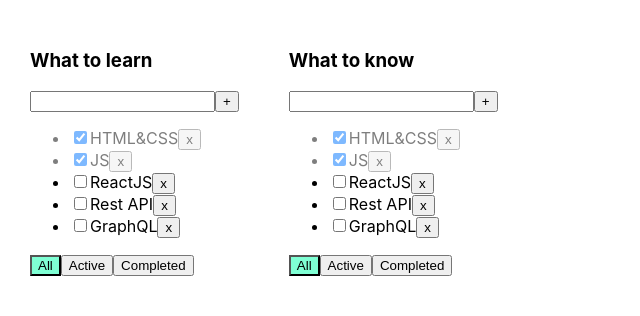
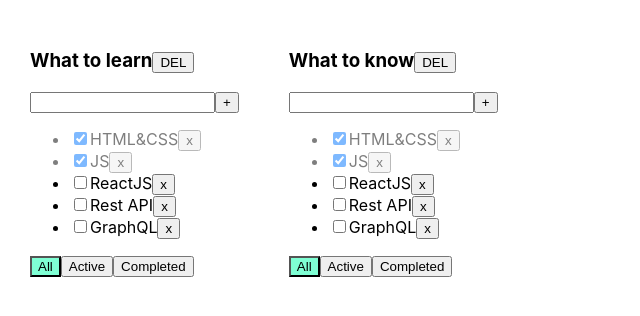
Before and after one commit to kroxaGAN/todolist5, a React (Create React App) app: page / in a window 1280 px wide. Shown: the top 316 px of the page, without its empty margins (0-640 px from the left). Built offline with nearby package versions, Linux system fonts and the light colour scheme.

Commit message:
made delete todolist

```diff
--- a/src/App.tsx
+++ b/src/App.tsx
@@ -54,6 +54,10 @@
     function changeFilter(todolistID: string, value: FilterValuesType) {
         setTodolists(todolists.map(m => m.id === todolistID ? {...m, filter: value} : m))
     }
+    const removeTodolist=(todolistID: string)=>{
+        setTodolists(todolists.filter(f=>f.id!==todolistID))
+        delete tasks[todolistID]
+    }
 
 
     return (
@@ -78,6 +82,7 @@
                             addTask={addTask}
                             changeTaskStatus={changeStatus}
                             filter={m.filter}
+                            removeTodolist={removeTodolist}
                         />
                     )
                 })
--- a/src/Todolist.tsx
+++ b/src/Todolist.tsx
@@ -8,14 +8,15 @@
 }
 
 type PropsType = {
-    todolistID:string
+    todolistID: string
     title: string
     tasks: Array<TaskType>
-    removeTask: (todolistID:string,taskId: string) => void
-    changeFilter: (todolistID:string,value: FilterValuesType) => void
-    addTask: (todolistID: string,title: string) => void
-    changeTaskStatus: (todolistID: string,taskId: string, isDone: boolean) => void
+    removeTask: (todolistID: string, taskId: string) => void
+    changeFilter: (todolistID: string, value: FilterValuesType) => void
+    addTask: (todolistID: string, title: string) => void
+    changeTaskStatus: (todolistID: string, taskId: string, isDone: boolean) => void
     filter: FilterValuesType
+    removeTodolist: (todolistID: string) => void
 }
 
 export function Todolist(props: PropsType) {
@@ -25,7 +26,7 @@
 
     const addTask = () => {
         if (title.trim() !== "") {
-            props.addTask(props.todolistID,title.trim());
+            props.addTask(props.todolistID, title.trim());
             setTitle("");
         } else {
             setError("Title is required");
@@ -43,13 +44,18 @@
         }
     }
 
-    const onAllClickHandler = () => props.changeFilter(props.todolistID,"all");
-    const onActiveClickHandler = () => props.changeFilter(props.todolistID,"active");
-    const onCompletedClickHandler = () => props.changeFilter(props.todolistID,"completed");
-
+    const onAllClickHandler = () => props.changeFilter(props.todolistID, "all");
+    const onActiveClickHandler = () => props.changeFilter(props.todolistID, "active");
+    const onCompletedClickHandler = () => props.changeFilter(props.todolistID, "completed");
+    const onClickHandlerForTodolist = () => {
+        props.removeTodolist(props.todolistID)
+    }
 
     return <div>
-        <h3>{props.title}</h3>
+        <h3>
+            {props.title}
+            <button onClick={onClickHandlerForTodolist}>DEL</button>
+        </h3>
         <div>
             <input value={title}
                    onChange={onChangeHandler}
@@ -62,9 +68,9 @@
         <ul>
             {
                 props.tasks.map(t => {
-                    const onClickHandler = () => props.removeTask(props.todolistID,t.id)
+                    const onClickHandler = () => props.removeTask(props.todolistID, t.id)
                     const onChangeHandler = (e: ChangeEvent<HTMLInputElement>) => {
-                        props.changeTaskStatus(props.todolistID,t.id, e.currentTarget.checked);
+                        props.changeTaskStatus(props.todolistID, t.id, e.currentTarget.checked);
                     }
 
                     return <li key={t.id} className={t.isDone ? "is-done" : ""}>
@@ -79,11 +85,14 @@
         </ul>
         <div>
             <button className={props.filter === 'all' ? "active-filter" : ""}
-                    onClick={onAllClickHandler}>All</button>
+                    onClick={onAllClickHandler}>All
+            </button>
             <button className={props.filter === 'active' ? "active-filter" : ""}
-                onClick={onActiveClickHandler}>Active</button>
+                    onClick={onActiveClickHandler}>Active
+            </button>
             <button className={props.filter === 'completed' ? "active-filter" : ""}
-                onClick={onCompletedClickHandler}>Completed</button>
+                    onClick={onCompletedClickHandler}>Completed
+            </button>
         </div>
     </div>
 }
```
